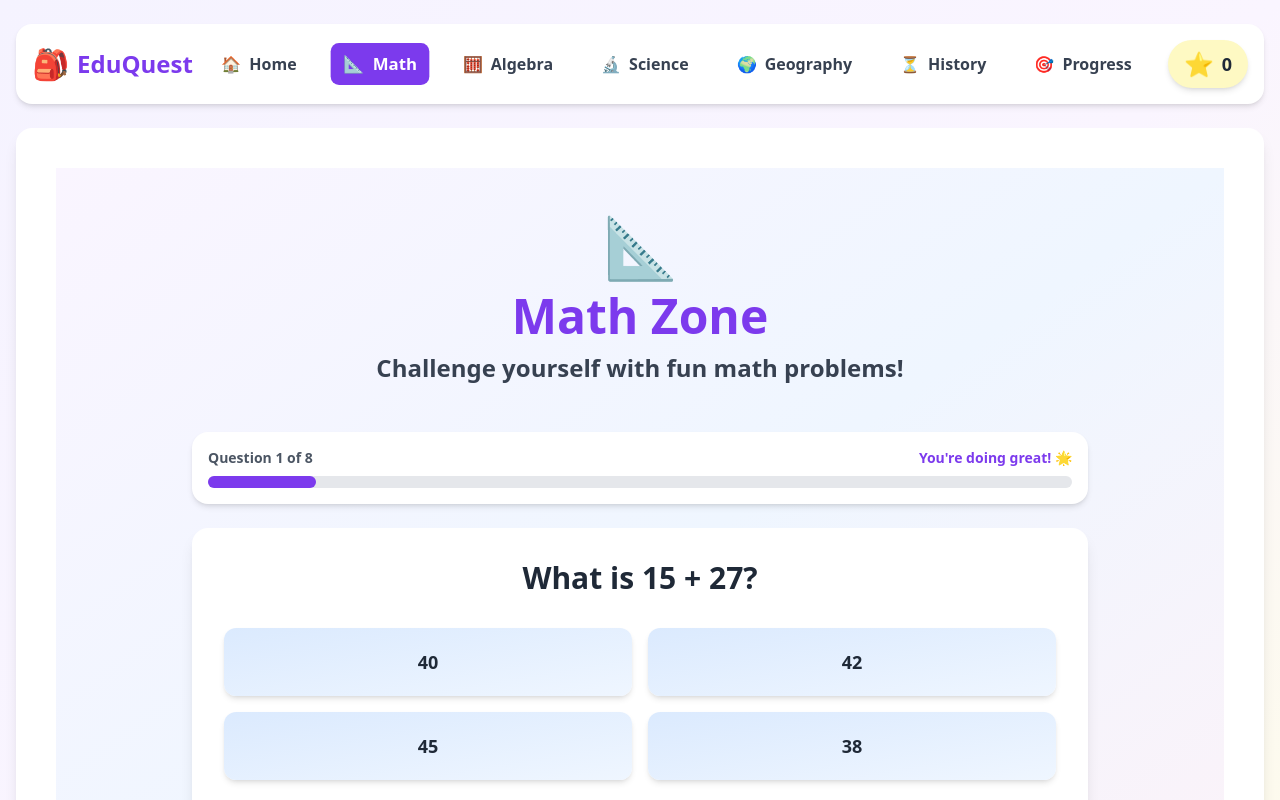
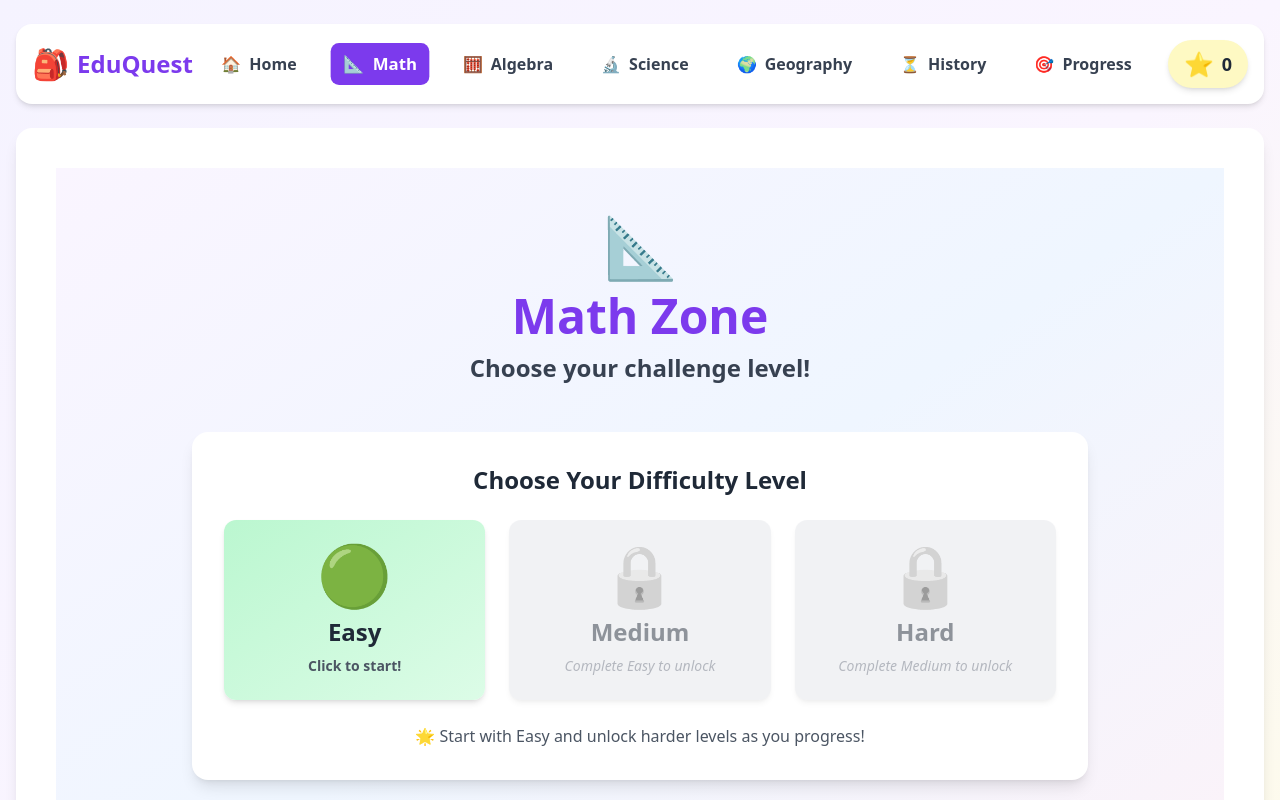
Before and after one commit to Sunny496167/EdeQuest, a React (Vite) app: page /math in a window 1280 px wide. Shown: the top 800 px of the page. Built offline with nearby package versions, Linux system fonts and the light colour scheme.

Commit message:
feat: Implement core gamified quiz system with difficulty selection, quiz engine, and gamification context for math quizzes.

```diff
--- /dev/null
+++ b/src/components/DifficultySelector.jsx
@@ -0,0 +1,94 @@
+function DifficultySelector({ selectedLevel, unlockedLevels, onSelect, subject }) {
+    const levels = [
+        {
+            id: 'easy',
+            name: 'Easy',
+            emoji: '🟢',
+            color: 'from-green-200 to-green-100',
+            hoverColor: 'hover:from-green-300 hover:to-green-200'
+        },
+        {
+            id: 'medium',
+            name: 'Medium',
+            emoji: '🟡',
+            color: 'from-yellow-200 to-yellow-100',
+            hoverColor: 'hover:from-yellow-300 hover:to-yellow-200'
+        },
+        {
+            id: 'hard',
+            name: 'Hard',
+            emoji: '🔴',
+            color: 'from-red-200 to-red-100',
+            hoverColor: 'hover:from-red-300 hover:to-red-200'
+        }
+    ];
+
+    return (
+        <div className="bg-white rounded-2xl p-8 shadow-lg mb-8">
+            <h2 className="text-2xl font-bold text-gray-800 mb-6 text-center">
+                Choose Your Difficulty Level
+            </h2>
+
+            <div className="grid grid-cols-1 md:grid-cols-3 gap-6">
+                {levels.map((level) => {
+                    const isUnlocked = unlockedLevels.includes(level.id);
+                    const isSelected = selectedLevel === level.id;
+
+                    return (
+                        <button
+                            key={level.id}
+                            onClick={() => isUnlocked && onSelect(level.id)}
+                            disabled={!isUnlocked}
+                            className={`
+                relative p-6 rounded-xl text-center transition-all duration-200
+                ${isUnlocked
+                                    ? `bg-gradient-to-br ${level.color} ${level.hoverColor} hover:scale-105 hover:shadow-lg cursor-pointer`
+                                    : 'bg-gray-200 opacity-50 cursor-not-allowed'
+                                }
+                ${isSelected ? 'ring-4 ring-primary scale-105' : ''}
+                shadow-md
+              `}
+                        >
+                            {/* Emoji */}
+                            <div className={`text-6xl mb-3 ${!isUnlocked && 'grayscale'}`}>
+                                {isUnlocked ? level.emoji : '🔒'}
+                            </div>
+
+                            {/* Level Name */}
+                            <h3 className="text-2xl font-bold text-gray-800 mb-2">
+                                {level.name}
+                            </h3>
+
+                            {/* Status */}
+                            {isUnlocked ? (
+                                <p className="text-sm text-gray-600 font-semibold">
+                                    Click to start!
+                                </p>
+                            ) : (
+                                <p className="text-sm text-gray-500 italic">
+                                    Complete {level.id === 'medium' ? 'Easy' : 'Medium'} to unlock
+                                </p>
+                            )}
+
+                            {/* Selected Indicator */}
+                            {isSelected && (
+                                <div className="absolute top-2 right-2 bg-primary text-white text-xs font-bold px-2 py-1 rounded-full">
+                                    SELECTED
+                                </div>
+                            )}
+                        </button>
+                    );
+                })}
+            </div>
+
+            {/* Encouragement */}
+            <div className="mt-6 text-center">
+                <p className="text-gray-600">
+                    🌟 Start with Easy and unlock harder levels as you progress!
+                </p>
+            </div>
+        </div>
+    );
+}
+
+export default DifficultySelector;
--- a/src/context/GamificationContext.jsx
+++ b/src/context/GamificationContext.jsx
@@ -96,6 +96,18 @@ export const GamificationProvider = ({ children }) => {
         };
     });
 
+    // Unlocked difficulty levels per subject
+    const [unlockedLevels, setUnlockedLevels] = useState(() => {
+        const saved = localStorage.getItem('eduquest_unlocked_levels');
+        return saved ? JSON.parse(saved) : {
+            math: ['easy'],
+            algebra: ['easy'],
+            science: ['easy'],
+            geography: ['easy'],
+            history: ['easy']
+        };
+    });
+
     // Sync stars to localStorage
     useEffect(() => {
         localStorage.setItem('eduquest_stars', stars.toString());
@@ -110,6 +122,11 @@ export const GamificationProvider = ({ children }) => {
     useEffect(() => {
         localStorage.setItem('eduquest_progress', JSON.stringify(progress));
     }, [progress]);
+
+    // Sync unlocked levels to localStorage
+    useEffect(() => {
+        localStorage.setItem('eduquest_unlocked_levels', JSON.stringify(unlockedLevels));
+    }, [unlockedLevels]);
 
     // Add a star
     const addStar = () => {
@@ -167,16 +184,43 @@ export const GamificationProvider = ({ children }) => {
         return badges.includes(badgeId);
     };
 
+    // Unlock a difficulty level for a subject
+    const unlockLevel = (subject, level) => {
+        setUnlockedLevels(prev => {
+            if (!prev[subject]?.includes(level)) {
+                return {
+                    ...prev,
+                    [subject]: [...(prev[subject] || []), level]
+                };
+            }
+            return prev;
+        });
+    };
+
+    // Check if a difficulty level is unlocked for a subject
+    const isLevelUnlocked = (subject, level) => {
+        return unlockedLevels[subject]?.includes(level) || false;
+    };
+
+    // Get unlocked levels for a subject
+    const getUnlockedLevels = (subject) => {
+        return unlockedLevels[subject] || ['easy'];
+    };
+
     const value = {
         stars,
         badges,
         progress,
+        unlockedLevels,
         addStar,
         unlockBadge,
         updateProgress,
         incrementProgress,
         getAllBadges,
-        isBadgeUnlocked
+        isBadgeUnlocked,
+        unlockLevel,
+        isLevelUnlocked,
+        getUnlockedLevels
     };
 
     return (
--- a/src/data/mathQuestions.js
+++ b/src/data/mathQuestions.js
@@ -1,7 +1,36 @@
-// Math Questions Data
-// Each question has: id, question text, options array, and correct answer
+// Math Questions Data - Organized by Difficulty
+// Easy: Basic operations with small numbers
+// Medium: Larger numbers and mixed operations
+// Hard: Complex calculations
 
-const mathQuestions = [
+const mathQuestions = {
+    easy: [
+        {
+            id: 1,
+            question: "What is 5 + 3?",
+            options: ["6", "7", "8", "9"],
+            correctAnswer: "8"
+        },
+        {
+            id: 2,
+            question: "What is 10 - 4?",
+            options: ["5", "6", "7", "8"],
+            correctAnswer: "6"
+        },
+        {
+            id: 3,
+            question: "What is 3 × 4?",
+            options: ["10", "11", "12", "13"],
+            correctAnswer: "12"
+        },
+        {
+            id: 4,
+            question: "What is 7 + 6?",
+            options: ["11", "12", "13", "14"],
+            correctAnswer: "13"
+        }
+    ],
+    medium: [
         {
             id: 1,
             question: "What is 15 + 27?",
@@ -25,31 +54,34 @@ const mathQuestions = [
             question: "What is 45 + 38?",
             options: ["81", "83", "85", "87"],
             correctAnswer: "83"
+        }
+    ],
+    hard: [
+        {
+            id: 1,
+            question: "What is 127 + 89?",
+            options: ["214", "216", "218", "220"],
+            correctAnswer: "216"
         },
         {
-        id: 5,
-        question: "What is 12 × 6?",
-        options: ["68", "72", "76", "70"],
-        correctAnswer: "72"
+            id: 2,
+            question: "What is 15 × 12?",
+            options: ["170", "180", "190", "200"],
+            correctAnswer: "180"
         },
         {
-        id: 6,
-        question: "What is 91 - 47?",
-        options: ["42", "44", "46", "48"],
-        correctAnswer: "44"
+            id: 3,
+            question: "What is 256 - 178?",
+            options: ["76", "78", "80", "82"],
+            correctAnswer: "78"
         },
         {
-        id: 7,
-        question: "What is 25 + 36?",
-        options: ["59", "61", "63", "65"],
-        correctAnswer: "61"
-    },
-    {
-        id: 8,
-        question: "What is 9 × 9?",
-        options: ["79", "81", "83", "85"],
-        correctAnswer: "81"
+            id: 4,
+            question: "What is 24 × 15?",
+            options: ["340", "350", "360", "370"],
+            correctAnswer: "360"
         }
-];
+    ]
+};
 
 export default mathQuestions;
--- a/src/pages/Math.jsx
+++ b/src/pages/Math.jsx
@@ -1,15 +1,91 @@
+import { useState } from 'react';
 import QuizEngine from '../components/QuizEngine';
+import DifficultySelector from '../components/DifficultySelector';
 import mathQuestions from '../data/mathQuestions';
+import { useGamification } from '../context/GamificationContext';
 
 function Math() {
+    const { getUnlockedLevels } = useGamification();
+    const [selectedDifficulty, setSelectedDifficulty] = useState(null);
+    const [showQuiz, setShowQuiz] = useState(false);
+
+    const unlockedLevels = getUnlockedLevels('math');
+
+    // Handle difficulty selection
+    const handleDifficultySelect = (difficulty) => {
+        setSelectedDifficulty(difficulty);
+        setShowQuiz(true);
+    };
+
+    // Handle quiz completion
+    const handleQuizComplete = () => {
+        // Quiz completed, can show success message or return to selector
+    };
+
+    // Handle back to difficulty selector
+    const handleBackToSelector = () => {
+        setShowQuiz(false);
+        setSelectedDifficulty(null);
+    };
+
+    // If quiz is active, show QuizEngine
+    if (showQuiz && selectedDifficulty) {
+        return (
+            <div>
+                <QuizEngine
+                    title={`Math Zone - ${selectedDifficulty.charAt(0).toUpperCase() + selectedDifficulty.slice(1)}`}
+                    subtitle="Challenge yourself with fun math problems!"
+                    questions={mathQuestions[selectedDifficulty]}
+                    subject="math"
+                    emoji="📐"
+                    difficulty={selectedDifficulty}
+                    onComplete={handleQuizComplete}
+                />
+                {/* Back to Difficulty Selector Button */}
+                <div className="text-center mt-8 pb-12">
+                    <button
+                        onClick={handleBackToSelector}
+                        className="bg-gray-500 text-white px-8 py-4 rounded-xl text-xl font-bold
+                     hover:bg-gray-600 hover:scale-105 transition-all duration-200 shadow-lg"
+                    >
+                        ← Change Difficulty
+                    </button>
+                </div>
+            </div>
+        );
+    }
+
+    // Otherwise, show difficulty selector
     return (
-        <QuizEngine
-            title="Math Zone"
-            subtitle="Challenge yourself with fun math problems!"
-            questions={mathQuestions}
-            subject="math"
-            emoji="📐"
-        />
+        <div className="min-h-screen bg-gradient-to-br from-purple-50 via-blue-50 to-pink-50 py-12 px-4">
+            <div className="max-w-4xl mx-auto">
+                {/* Page Title */}
+                <div className="text-center mb-12">
+                    <div className="text-6xl mb-4">📐</div>
+                    <h1 className="text-4xl md:text-5xl font-bold text-primary mb-3">
+                        Math Zone
+                    </h1>
+                    <p className="text-xl md:text-2xl text-gray-700 font-semibold">
+                        Choose your challenge level!
+                    </p>
+                </div>
+
+                {/* Difficulty Selector */}
+                <DifficultySelector
+                    selectedLevel={selectedDifficulty}
+                    unlockedLevels={unlockedLevels}
+                    onSelect={handleDifficultySelect}
+                    subject="math"
+                />
+
+                {/* Encouragement Section */}
+                <div className="mt-8 text-center bg-white rounded-2xl p-6 shadow-md">
+                    <p className="text-lg text-gray-700">
+                        🌈 Start with Easy and unlock harder levels as you progress!
+                    </p>
+                </div>
+            </div>
+        </div>
     );
 }
 
```
Also changed, not shown: src/components/QuizEngine.jsx (+28 -11 lines). Lines whose indentation alone changed are shown as unchanged.
